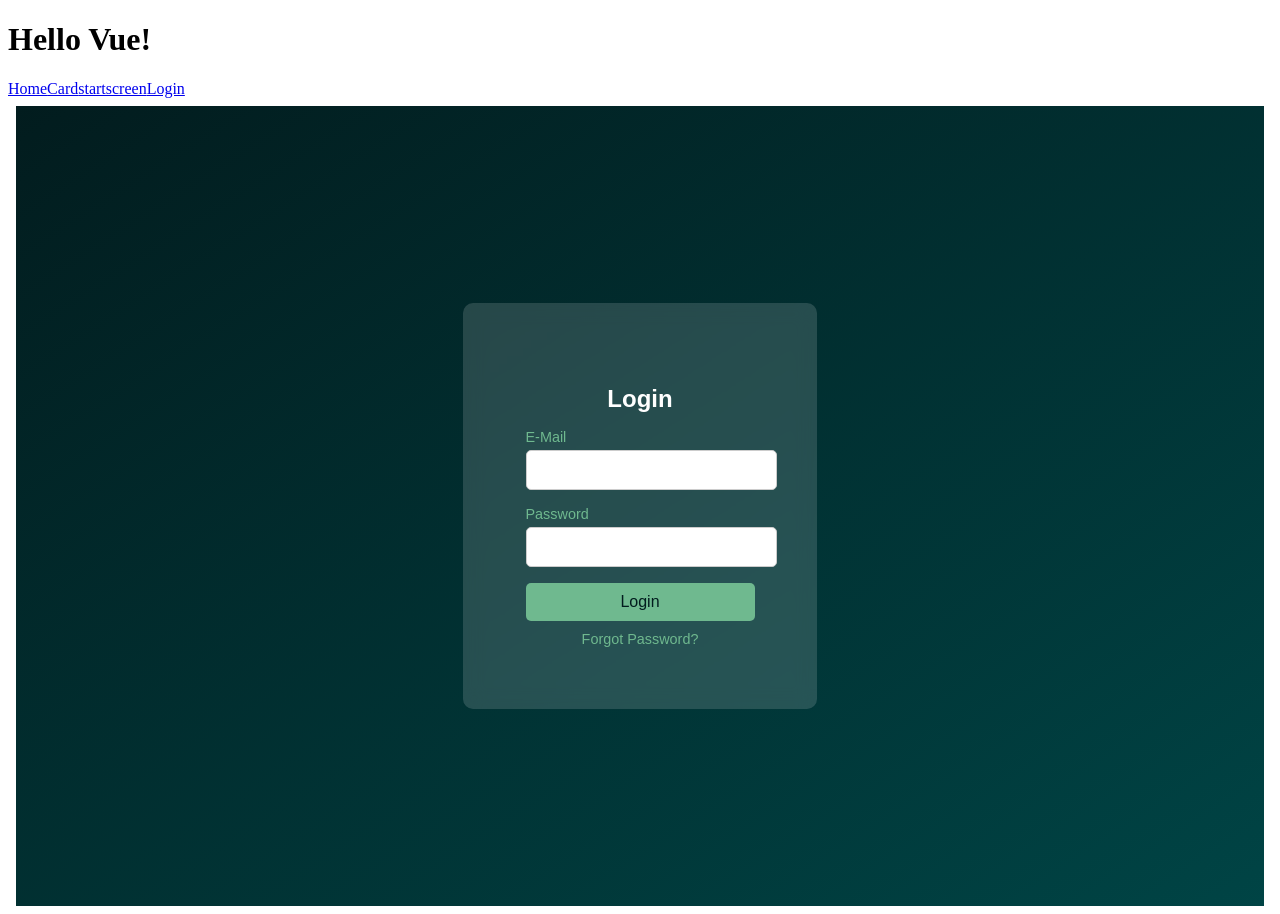
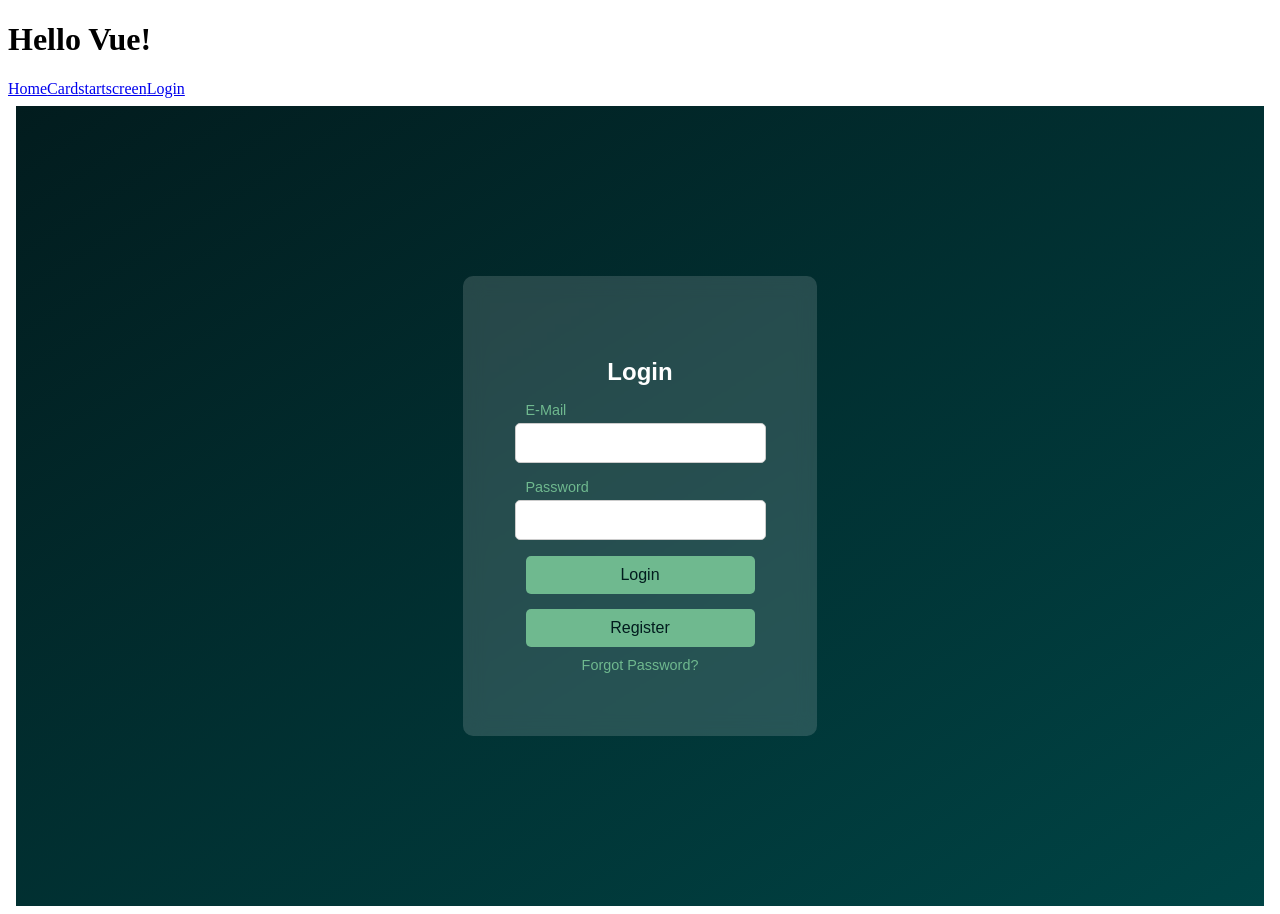
Before and after one commit to rafiistcool/WebEng_Project, a Vue app in the folder brainPop/Frontend/: page /login in a window 1280 px wide. Built offline with nearby package versions, Linux system fonts and the light colour scheme.

Commit message:
fixed label placing

```diff
--- a/brainPop/Frontend/src/assets/styles/login.css
+++ b/brainPop/Frontend/src/assets/styles/login.css
@@ -20,18 +20,24 @@ body {
 .login-container h2 {
     margin-bottom: 1rem;
     color: white;
+    text-align: center;
 }
 
 .input-group {
+    display: flex;
+    flex-direction: column;
+    align-items: center;
     margin-bottom: 1rem;
     text-align: left;
 }
 
 .input-group label {
     display: block;
+    text-align: left;
     font-size: 0.9rem;
     color: #6fB98F;
     margin-bottom: 5px;
+    width: 100%;
 }
 
 .input-group input {
@@ -58,12 +64,31 @@ body {
     border-radius: 5px;
     cursor: pointer;
     transition: background 0.3s;
+    margin-bottom: 15px;
 }
 
 .login-button:hover {
     background: #2C7873;
     color: white;
 }
+
+.register-button {
+    width: 100%;
+    padding: 10px;
+    border: none;
+    background-color: #6fB98F;
+    color: #021C1E;
+    font-size: 1rem;
+    border-radius: 5px;
+    cursor: pointer;
+    transition: background 0.3s;
+}
+
+.register-button:hover {
+    background: #2C7873;
+    color: white;
+}
+
 
 .forgot-password {
     display: block;
--- a/brainPop/Frontend/src/components/LoginPage.vue
+++ b/brainPop/Frontend/src/components/LoginPage.vue
@@ -9,13 +9,14 @@
     <form>
       <div class="input-group">
         <label for="email">E-Mail</label>
-        <input type="text" id="username" name="username" required>
+        <input type="text" id="email" name="email" required>
       </div>
       <div class="input-group">
         <label for="password">Password</label>
         <input type="password" id="password" name="password" required>
       </div>
       <button type="submit" class="login-button">Login</button>
+      <button type="button" class="register-button">Register</button>
     </form>
     <a href="#" style="color: #6fB98F" class="forgot-password">Forgot Password?</a>
   </div>
```
